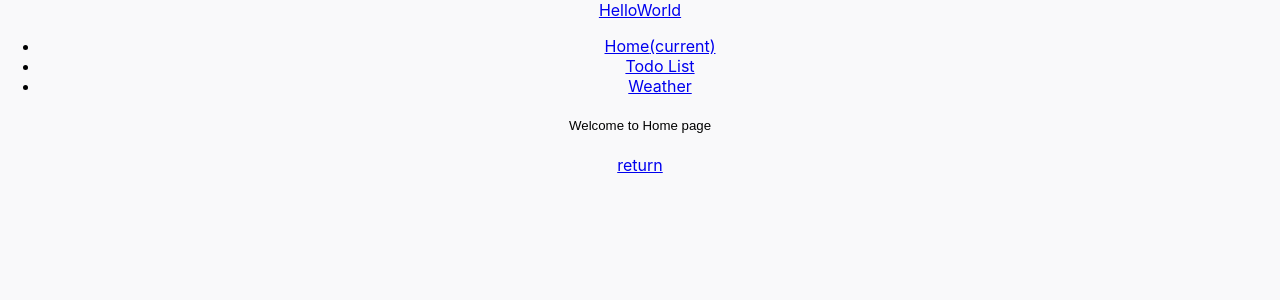
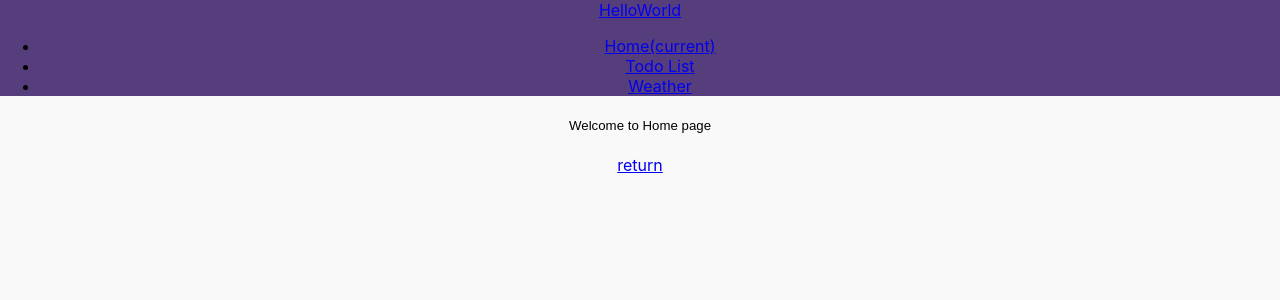
Before and after one commit to localboy/helloworld, a React (Create React App) app: page / in a window 1280 px wide. Shown: the top 300 px of the page. Built offline with nearby package versions, Linux system fonts and the light colour scheme; the HTML template or start-up script is replaced by a standard one.

Commit message:
Update navigation and page layout

```diff
--- a/src/App.js
+++ b/src/App.js
@@ -10,11 +10,13 @@ function App() {
     <div className="App">
       <Router>
         <Navigation />
-        <Switch>
-          <Route path="/" exact component={() => <Home />} />
-          <Route path="/todo-list" exact component={() => <TodoList />} />
-          <Route path="/weather" exact component={() => <Weather />} />
-        </Switch>
+        <div className="container">
+          <Switch>
+            <Route path="/" exact component={() => <Home />} />
+            <Route path="/todo-list" exact component={() => <TodoList />} />
+            <Route path="/weather" exact component={() => <Weather />} />
+          </Switch>
+        </div>
       </Router>
     </div>
   );
--- a/src/components/Navigation.js
+++ b/src/components/Navigation.js
@@ -4,7 +4,7 @@ import { Link, withRouter } from "react-router-dom";
 function Navigation(props) {
   return (
     <div className="navigation">
-      <nav className="navbar navbar-expand navbar-dark bg-dark">
+      <nav className="navbar navbar-expand navbar-dark bd-navbar">
         <div className="container">
           <Link className="navbar-brand" to="/">
             HelloWorld
```
